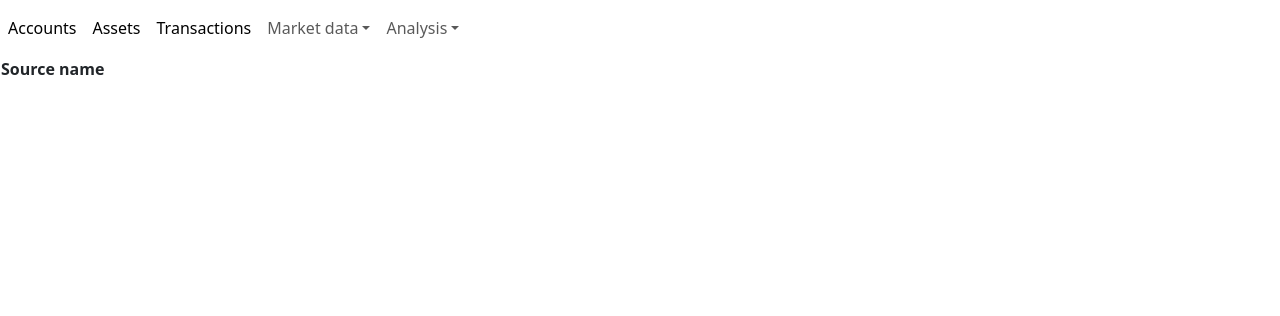
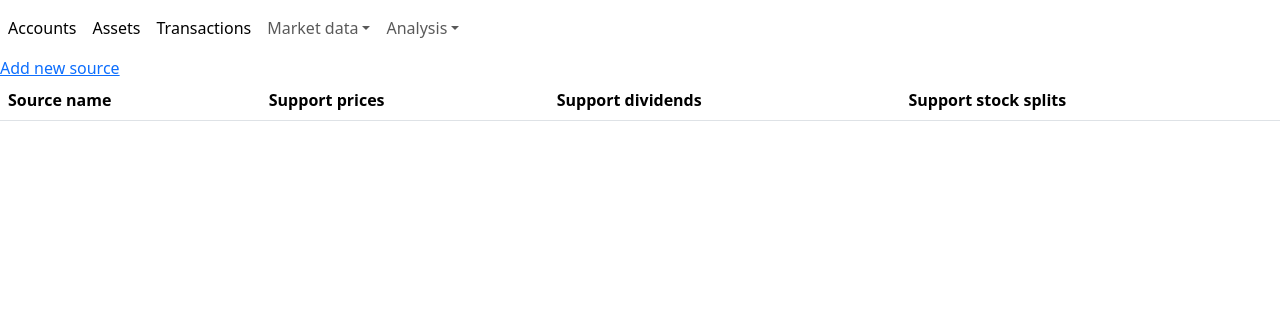
Before and after one commit to renankin/finance-app, a Flask app: page /market in a window 1280 px wide. Shown: the top 316 px of the page. Run offline with Flask 3, Linux system fonts and the light colour scheme; data that the repository does not hold is empty.

Commit message:
WIP: Adding source to market route

```diff
--- a/finance_app/market/repository.py
+++ b/finance_app/market/repository.py
@@ -63,7 +63,10 @@ def get_market_sources() -> list:
     """Fetch market sources from database and return a list of dictionaries with
     `source_name` keys."""
 
-    query = "SELECT source_name FROM market_sources "
+    query = (
+        "SELECT source_name, supports_prices, supports_dividends, supports_stock_splits"
+        " FROM market_sources"
+    )
 
     sources = query_db(query)
 
@@ -112,7 +115,7 @@ def get_splits_for_asset(asset_id: int) -> list:
 
 
 def insert_dividends_for_asset(asset_id: int) -> bool:
-    """Insert dividends for stock in database and returns True if successful"""
+    """Insert dividends for stock in database and returns True if successful."""
 
     asset = assets.get_asset_by_id(asset_id)
 
@@ -134,6 +137,26 @@ def insert_dividends_for_asset(asset_id: int) -> bool:
             return True
 
     return False
+
+
+def insert_market_source(
+    source_name: str,
+    supports_prices: bool,
+    supports_dividends: bool,
+    supports_stock_splits: bool,
+) -> bool:
+    """Insert new market source in database and returns True if successful."""
+
+    statement = "INSERT INTO market_sources (source_name) VALUES (?)"
+
+    if supports_prices:
+        pass
+
+
+
+    execute_db("INSERT INTO market_sources (source_name) VALUES (?)", (source_name,))
+
+    return True
 
 
 def insert_splits_for_asset(asset_id: int) -> bool:
--- a/finance_app/market/routes.py
+++ b/finance_app/market/routes.py
@@ -1,10 +1,9 @@
-from flask import Blueprint, flash, redirect, render_template, url_for
+from flask import Blueprint, flash, redirect, request, render_template, url_for
 
 from finance_app.assets import repository as assets
 from finance_app.market import repository as market
 
 market_bp = Blueprint("market", __name__, template_folder="templates")
-
 
 
 @market_bp.route("/market")
@@ -14,6 +13,23 @@ def index():
     s = market.get_market_sources()
 
     return render_template("market_sources.html", market_sources=s)
+
+
+@market_bp.route("/market/add/", methods=["GET", "POST"])
+def add():
+    """Add new source."""
+
+    if request.method == "POST":
+        source_name = request.form.get("source_name")
+        p = request.form.get("supports_prices", type=bool)
+        d = request.form.get("supports_dividends", type=bool)
+        s = request.form.get("supports_stocks_splits", type=bool)
+
+        market.insert_market_source(source_name, p, d, s)
+        flash("Source added.")
+        return redirect(url_for("market.index"))
+
+    return render_template("add_new_source.html")
 
 
 @market_bp.route("/market/dividends")
--- a/finance_app/market/templates/market_sources.html
+++ b/finance_app/market/templates/market_sources.html
@@ -3,16 +3,23 @@
   Market sources
 {% endblock title %}
 {% block main %}
-  <table>
+  <a href="{{ url_for('market.add') }}">Add new source</a>
+  <table class="table">
     <thead>
       <tr>
         <th>Source name</th>
+        <th>Support prices</th>
+        <th>Support dividends</th>
+        <th>Support stock splits</th>
       </tr>
     </thead>
     <tbody>
       {% for source in market_sources: %}
         <tr>
-          <td>{{ source["source_name"] }}></td>
+          <td>{{ source["source_name"] }}</td>
+          <td>{{ source["supports_prices"] }}</td>
+          <td>{{ source["supports_dividends"] }}</td>
+          <td>{{ source["supports_stock_splits"] }}</td>
         </tr>
       {% endfor %}
     </tbody>
--- a/finance_app/templates/layout.html
+++ b/finance_app/templates/layout.html
@@ -32,6 +32,9 @@
                role="button"
                data-bs-toggle="dropdown">Market data</a>
             <ul class="dropdown-menu">
+              <li>
+                <a class="dropdown-item" href="{{ url_for('market.index') }}">Sources</a>
+              </li>
               <li>
                 <a class="dropdown-item" href="{{ url_for('market.get_prices') }}">Prices</a>
               </li>
```
Also changed, not shown: finance_app/market/templates/add_new_source.html (+16 -2 lines).
